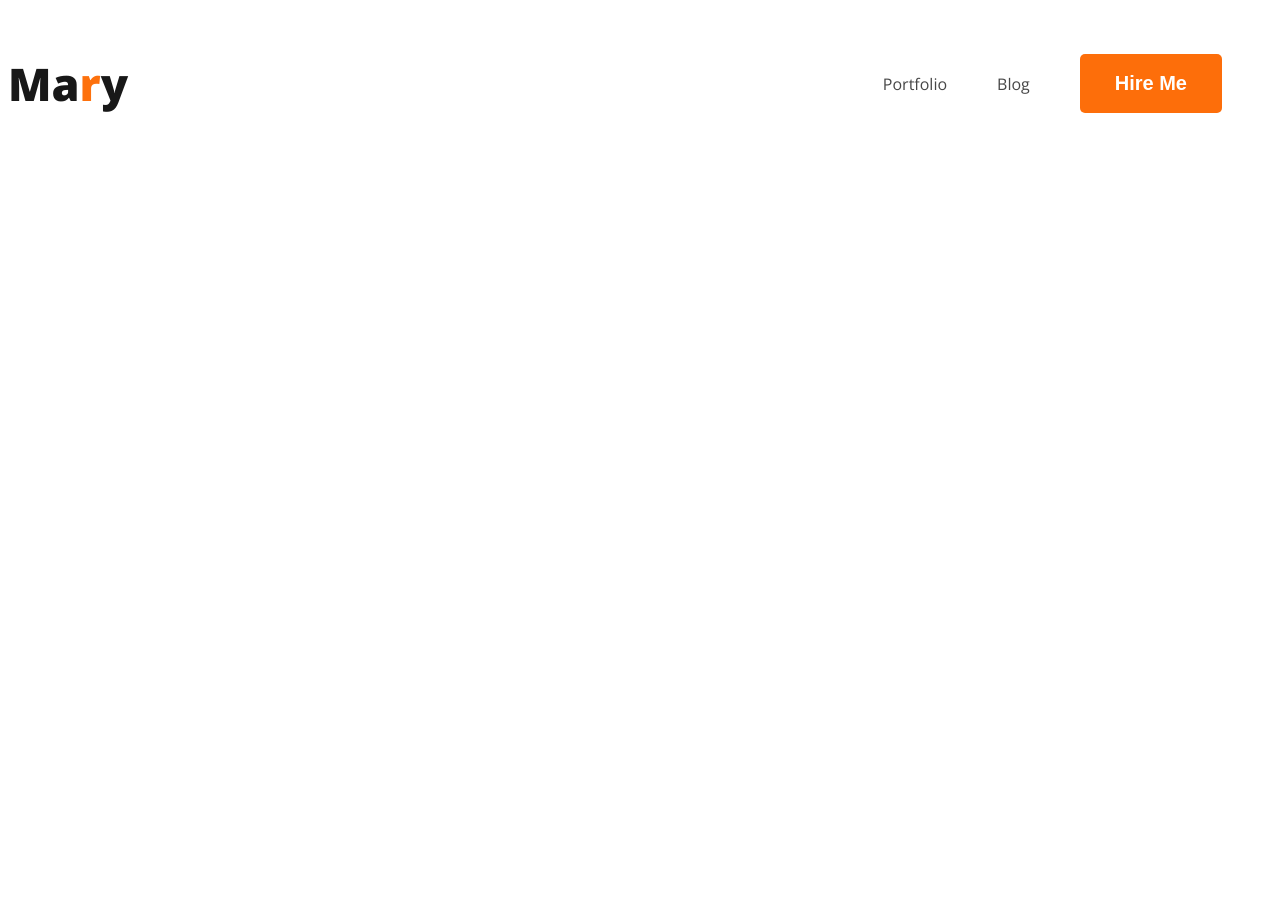
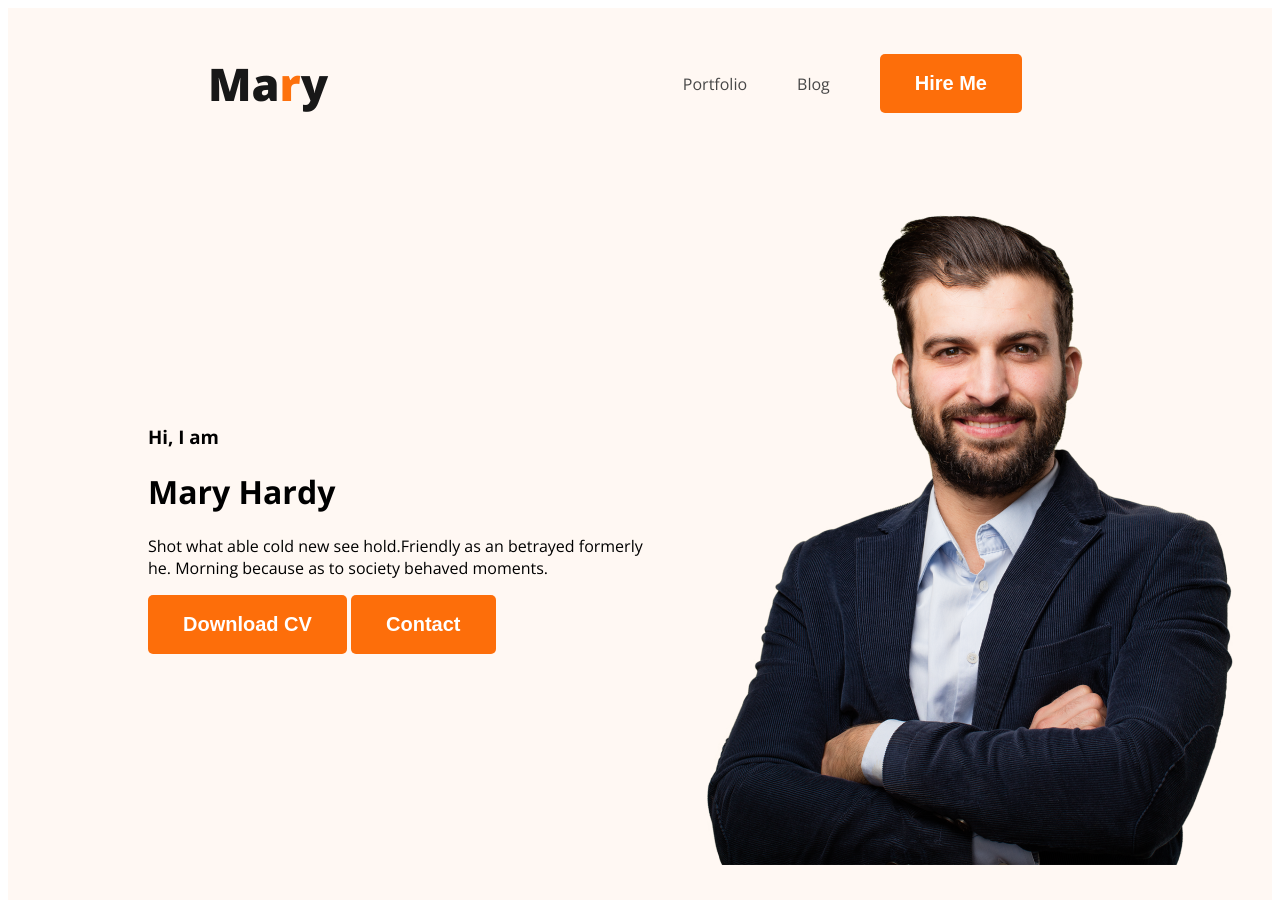
Before and after one commit to hellosiyam/mi-one-mo-five-developer-web-site-repo, a plain HTML site: page index.html in a window 1280 px wide. Before the commit the page ends 800 px from the top, so only its background shows below. Drawn offline with nearby package versions, Linux system fonts and the light colour scheme.

Commit message:
add banner Content

```diff
--- a/index.html
+++ b/index.html
@@ -12,7 +12,7 @@
     <link rel="stylesheet" href="styles/protfolio.css">
 </head>
 <body>
-    <header>
+    <header class="head">
         <nav>
             <h3 class="nav-tittle">Ma<span class="text-primary">r</span>y</h3>
             <ul>
@@ -21,6 +21,18 @@
                 <li><button class="btn-primary">Hire Me</button></li>
             </ul>
         </nav>
+        <div class="banner">
+            <div class="banner-content">
+                <h3 class="gretings">Hi, I  am</h3>
+                <h1 class="title">Mary Hardy</h1>
+                <p>Shot what able cold new see hold.Friendly as an betrayed formerly he. Morning because as to society behaved moments.</p>
+                <button class="btn-primary">Download CV</button>
+                <button class="btn-primary">Contact</button>
+            </div>
+            <div>
+                <img class="profile-pic" src="images/hardy.png" alt="">
+            </div>
+        </div>
     </header>
     <main>
 
--- a/styles/protfolio.css
+++ b/styles/protfolio.css
@@ -27,17 +27,19 @@ nav{
     display: flex;
     align-items: center;
     justify-content:space-between ;
+    margin: 0px 200px;
 }
 
 .nav-tittle{
     color: var(--Dark-01, #181818);
-font-size: 45px;
-font-weight: 800;
+    font-size: 45px;
+    font-weight: 800;
 }
 
 nav > ul{
     display: flex;
     align-items: center;
+
 }
 nav li{
     list-style: none;
@@ -48,3 +50,24 @@ nav a{
     text-decoration: none;
     color: hsla(0, 0%, 28%, 1);
 }
+
+/* Header Releted Style  */
+.head{
+    background-color: #FFF8F3;
+}
+
+.banner{
+    padding: 30px 30px 30px 140px;
+    display: flex;
+    align-items: center;
+}
+
+.banner-content{
+    align-items: center;
+}
+
+.banner .profile-pic{
+    width: 584px;
+    height: 676px;
+    flex-shrink: 0;
+}
```
